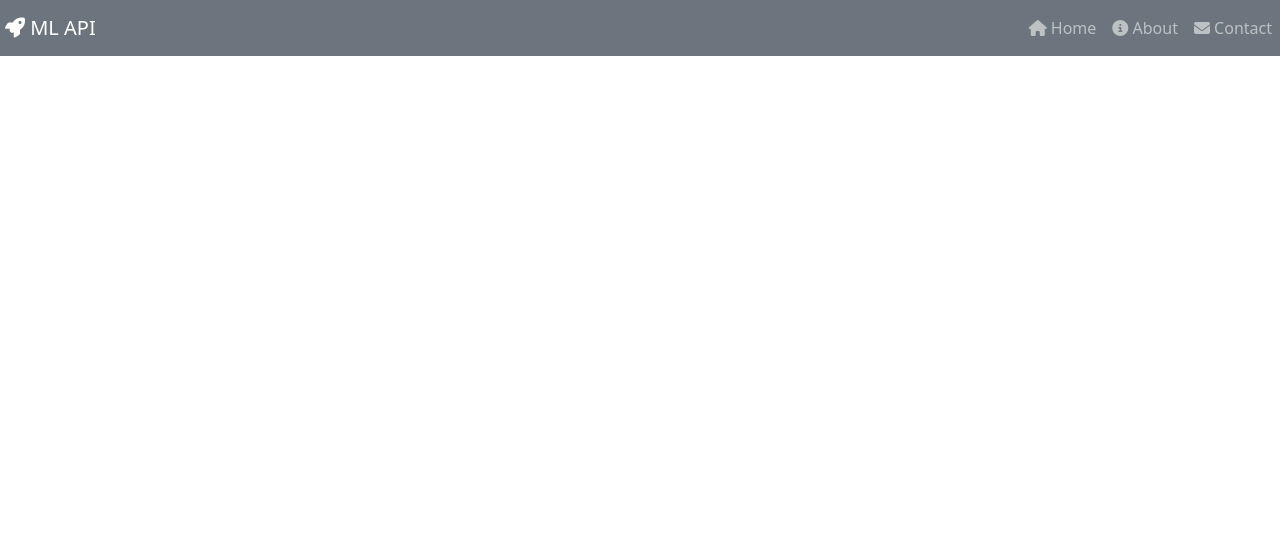
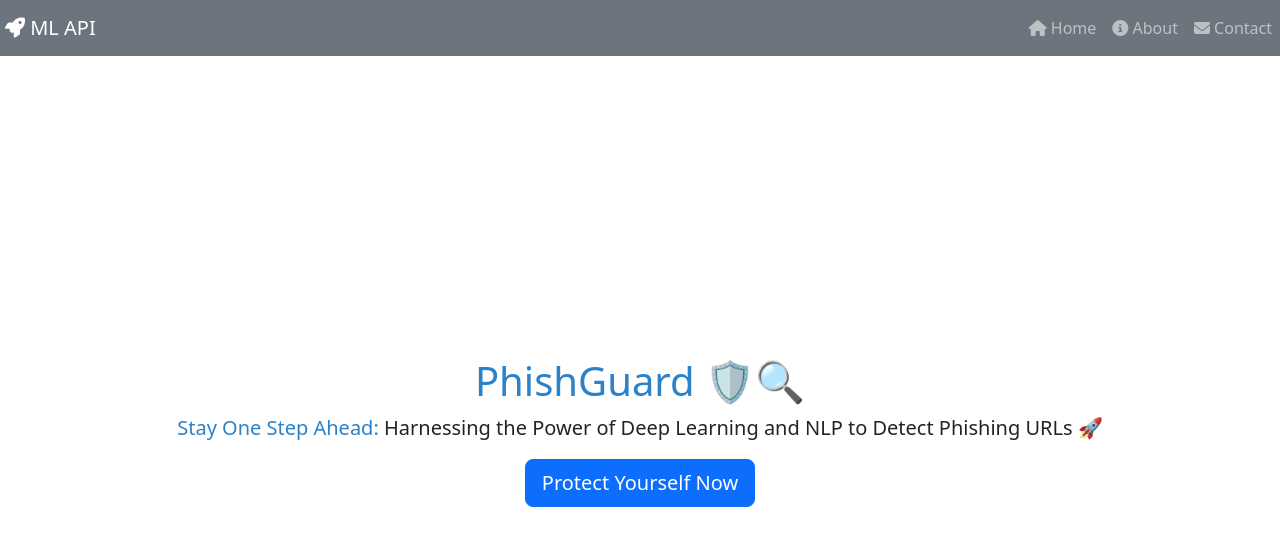
Before and after one commit to thanushan96/Phishing-URL-Detection-System-UI, a React (Create React App) app: page / in a window 1280 px wide. Shown: the top 546 px of the page. Built offline with nearby package versions, Linux system fonts and the light colour scheme.

Commit message:
Created Landing Page

```diff
--- a/src/App.js
+++ b/src/App.js
@@ -1,11 +1,13 @@
 import "./App.css";
 import Navbar from "./components/Navbar";
+import MainContent from "./components/MainContent";
 import "bootstrap/dist/css/bootstrap.min.css";
 import "@fortawesome/fontawesome-free/css/all.min.css";
 function App() {
   return (
     <div className="App">
-      <Navbar></Navbar>
+      <Navbar />
+      <MainContent />
     </div>
   );
 }
--- /dev/null
+++ b/src/components/MainContent.js
@@ -0,0 +1,23 @@
+import React from "react";
+
+export default function MainContent() {
+  return (
+    <div className="container min-vh-100 d-flex justify-content-center align-items-center flex-column">
+      <div>
+        <h1 className="text-center">
+          <span style={{ color: "#2b82c9" }}>PhishGuard</span> 🛡️🔍
+        </h1>
+        <p className="lead text-center">
+          <span style={{ color: "#2b82c9" }}>Stay One Step Ahead:</span>{" "}
+          Harnessing the Power of Deep Learning and NLP to Detect Phishing URLs
+          🚀
+        </p>
+        <div className="d-flex justify-content-center">
+          <a href="#url-input" className="btn btn-primary btn-lg mb-5">
+            Protect Yourself Now
+          </a>
+        </div>
+      </div>
+    </div>
+  );
+}
```
